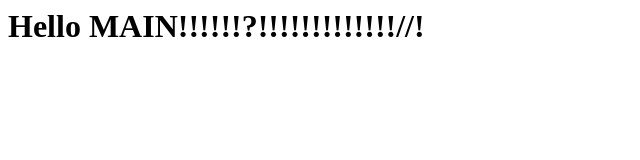
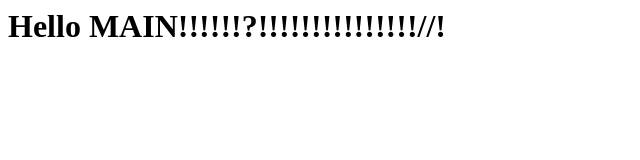
Before and after one commit to vikhyath-dev/test1, a plain HTML site: page index.html in a window 1280 px wide. Shown: the full height of the page, 0-640 px from the left. Drawn offline with Linux system fonts and the light colour scheme.

Commit message:
Update index.html

```diff
--- a/index.html
+++ b/index.html
@@ -1 +1 @@
-<h1>Hello MAIN!!!!!!?!!!!!!!!!!!!!//!</h1>
+<h1>Hello MAIN!!!!!!?!!!!!!!!!!!!!!!//!</h1>
```
